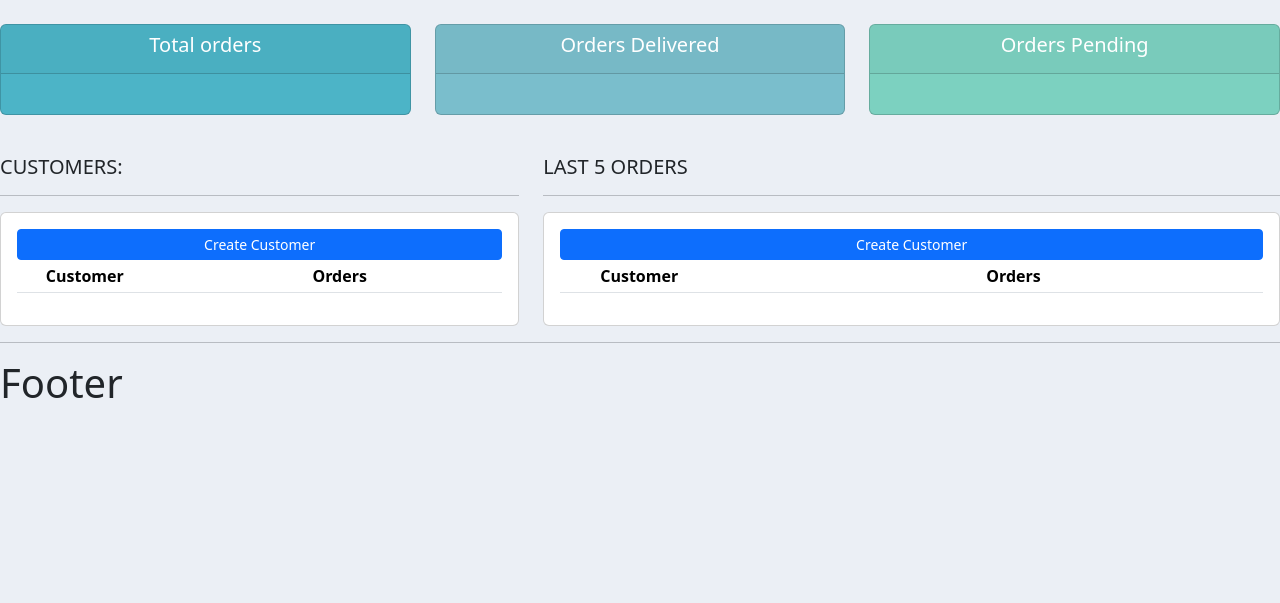
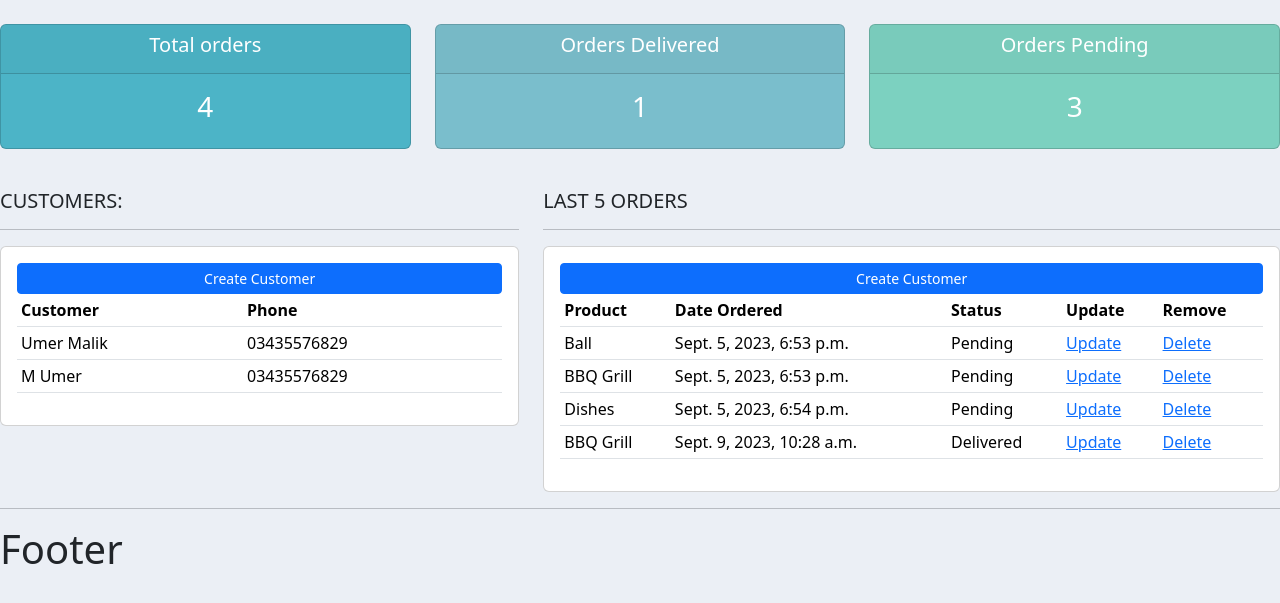
Before and after one commit to Umer4444/Den_Django, a Django app: page / in a window 1280 px wide. Shown: the part 56-659 px from the top of the page. Run offline with Django 4.2, Linux system fonts and the light colour scheme; data comes from the database, SQL or seed files in the repository; both versions use the stored data as it was after the commit; lists and menus that the app fills with data are empty.

Commit message:
last comment

```diff
--- a/accounts/templates/accounts/dashboard.html
+++ b/accounts/templates/accounts/dashboard.html
@@ -13,10 +13,15 @@
             <a class="btn btn-primary btn-sm btn-block" href="">Create Customer</a>
             <table class="table table-sm">
                 <tr>
-                    <th></th>
                     <th>Customer</th>
-                    <th>Orders</th>
+                    <th>Phone</th>
                 </tr>
+                {% for customer in customers%}
+                <tr>
+                    <td>{{customer.name}}</td>
+                    <td>{{customer.phone}}</td>
+                </tr>
+                {% endfor %}
             </table>
         </div>
     </div>
@@ -27,10 +32,21 @@
             <a class="btn btn-primary btn-sm btn-block" href="">Create Customer</a>
             <table class="table table-sm">
                 <tr>
-                    <th></th>
-                    <th>Customer</th>
-                    <th>Orders</th>
+                    <th>Product</th>
+                    <th>Date Ordered</th>
+                    <th>Status</th>
+                    <th>Update</th>
+                    <th>Remove</th>
                 </tr>
+                {% for order in orders %}
+                <tr>
+                    <td>{{order.product}}</td>
+                    <td>{{order.date_created}}</td>
+                    <td>{{order.status}}</td>
+                    <td><a href="">Update</a></td>
+                    <td><a href="">Delete</a></td>
+                </tr>
+                {% endfor %}
             </table>
         </div>
     </div>
--- a/accounts/templates/accounts/status.html
+++ b/accounts/templates/accounts/status.html
@@ -8,7 +8,7 @@
                     <h5 class="card-title">Total orders</h5>
                 </div>
                 <div class="card-body">
-                    <h3 class="card-title"></h3>
+                    <h3 class="card-title">{{total_orders}}</h3>
                 </div>
             </div>
         </div>
@@ -21,7 +21,7 @@
                     <h5 class="card-title">Orders Delivered</h5>
                 </div>
                 <div class="card-body">
-                    <h3 class="card-title"></h3>
+                    <h3 class="card-title">{{delivered}}</h3>
                 </div>
             </div>
         </div>
@@ -34,7 +34,7 @@
                     <h5 class="card-title">Orders Pending</h5>
                 </div>
                 <div class="card-body">
-                    <h3 class="card-title"></h3>
+                    <h3 class="card-title">{{pending}}</h3>
                 </div>
             </div>
         </div>
--- a/accounts/views.py
+++ b/accounts/views.py
@@ -1,13 +1,30 @@
 from django.shortcuts import render
 from django.http import HttpResponse
+from .models import *
 
 # Create your views here.
 
 def home(request):
-    return render(request, 'accounts/dashboard.html')
+    orders = Order.objects.all()
+    customers = Customer.objects.all()
+    total_customers = customers.count()
+    total_orders = orders.count()
+    delivered = orders.filter(status='Delivered').count()
+    pending = orders.filter(status='Pending').count()
+    context = {
+         'orders':orders,
+         'customers':customers,
+         'total_customers':total_customers,
+         'total_orders':total_orders,
+         'delivered':delivered,
+         'pending':pending
+
+    }
+    return render(request, 'accounts/dashboard.html', context)
 
 def products(request):
-     return render(request, 'accounts/products.html')
+     products = Product.objects.all()
+     return render(request, 'accounts/products.html', {'products': products})
 
 def customer(request):
      return render(request, 'accounts/customer.html')
```
Also changed, not shown: accounts/templates/accounts/products.html (+7 -0 lines), db.sqlite3.
